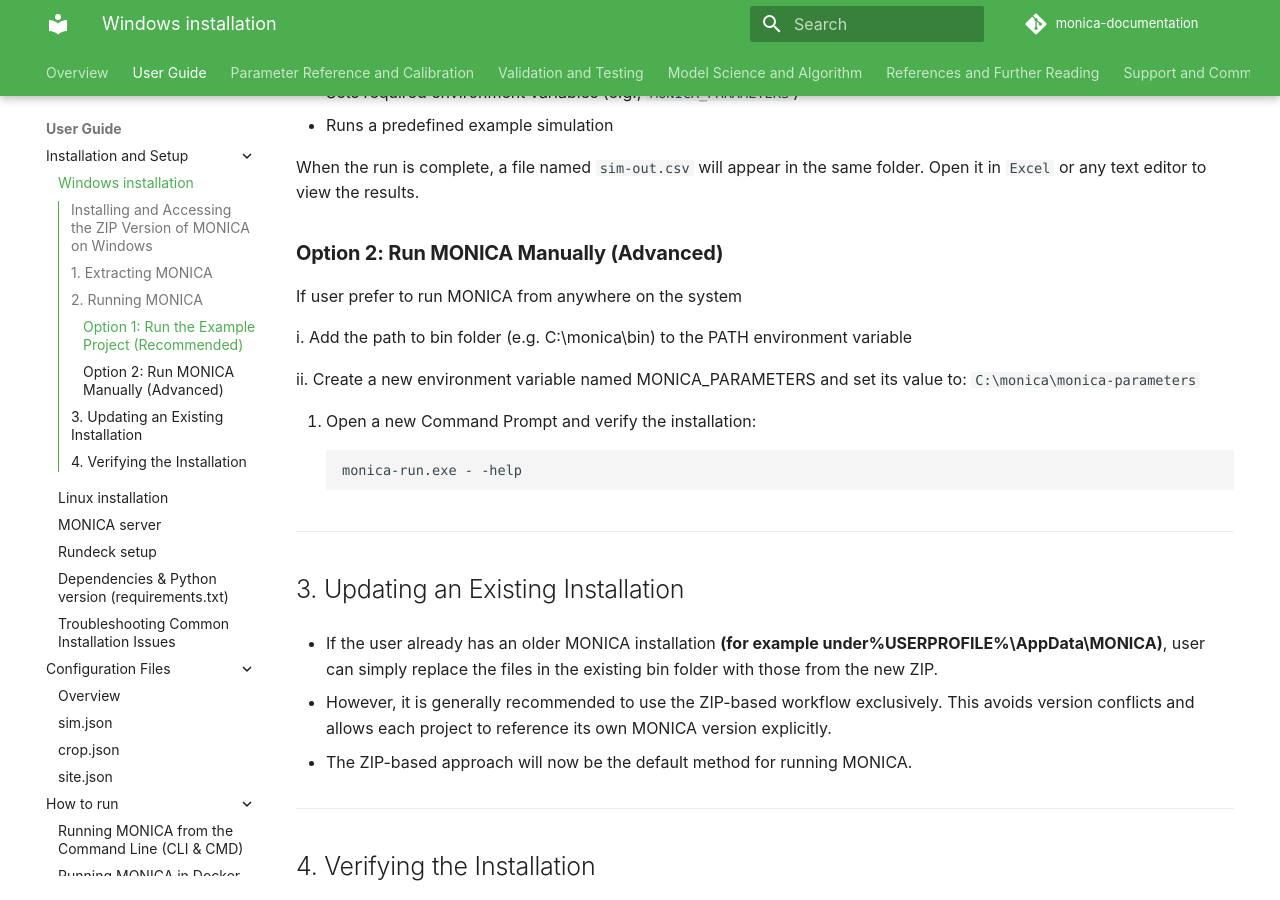
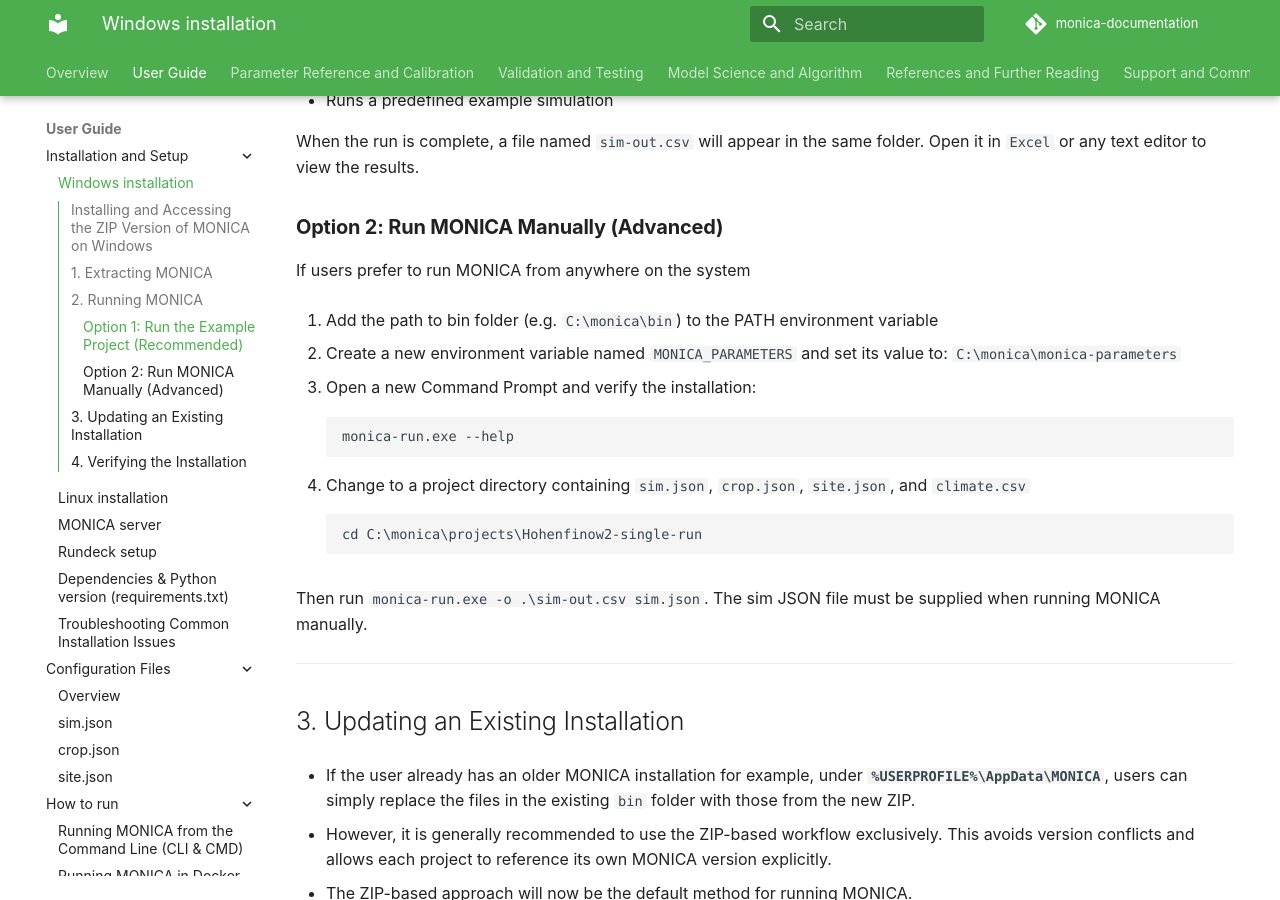
Before and after one commit to zalf-rpm/monica-documentation, an MkDocs documentation site: the page built from docs/user_guide/Installation_and_Setup/windows_installation.md, in a window 1280 px wide and 900 px high, scrolled down 1408 px. Built offline with MkDocs 1.6.1 and Material for MkDocs 9.7.7, drawn with Linux system fonts in a browser that asks for light colours; comment, search, counter and statistics services are not loaded; some of the changed text lies outside the part shown.

Commit message:
Update windows installation

````diff
--- a/docs/user_guide/Installation_and_Setup/windows_installation.md
+++ b/docs/user_guide/Installation_and_Setup/windows_installation.md
@@ -21,13 +21,13 @@ C:\monica
 ├── monica-parameters
 └── projects
 ```
-There is no installation process. Simply unzipping the archive is enough to make MONICA ready for use. User may also maintain several versions in parallel (e.g., C:\monica_3.6.12\, C:\monica_3.7.0\).
+There is no installation process. Simply unzipping the archive is enough to make MONICA ready for use. User may also maintain several versions in parallel (e.g., `C:\monica_3.6.12\`, `C:\monica_3.7.0\`).
 
 ---
 
 ## 2. Running MONICA
 
-Because the ZIP version isn’t registered automatically in Windows, user can either:
+Because the ZIP version isn’t registered automatically on Windows, users can either:
 
 - Run the included example project, or
 
@@ -61,22 +61,29 @@ Open it in `Excel` or any text editor to view the results.
 
 ### **Option 2: Run MONICA Manually (Advanced)**
 
-If user prefer to run MONICA from anywhere on the system
+If users prefer to run MONICA from anywhere on the system
 
-i.	 Add the path to bin folder (e.g. C:\monica\bin) to the PATH environment variable
+1. Add the path to bin folder (e.g. `C:\monica\bin`) to the PATH environment variable
 
-ii.	 Create a new environment variable named MONICA_PARAMETERS and set its value to: `C:\monica\monica-parameters`
+2. Create a new environment variable named `MONICA_PARAMETERS` and set its value to: `C:\monica\monica-parameters`
 
 3. Open a new Command Prompt and verify the installation:
 ```
-monica-run.exe - -help
+monica-run.exe --help
 ```
+
+4. Change to a project directory containing `sim.json`, `crop.json`, `site.json`, and `climate.csv`
+```
+cd C:\monica\projects\Hohenfinow2-single-run
+```
+
+Then run `monica-run.exe -o .\sim-out.csv sim.json`. The sim JSON file must be supplied when running MONICA manually.
 
 ---
 
 ## 3. Updating an Existing Installation
 
-- If the user already has an older MONICA installation **(for example under%USERPROFILE%\AppData\MONICA)**, user can simply replace the files in the existing bin folder with those from the new ZIP.
+- If the user already has an older MONICA installation for example, under **`%USERPROFILE%\AppData\MONICA`**, users can simply replace the files in the existing `bin` folder with those from the new ZIP.
 
 - However, it is generally recommended to use the ZIP-based workflow exclusively. This avoids version conflicts and allows each project to reference its own MONICA version explicitly.
 
````
Also changed, not shown: other parts of docs/user_guide/Installation_and_Setup/windows_installation.md (+3 -3 lines).
